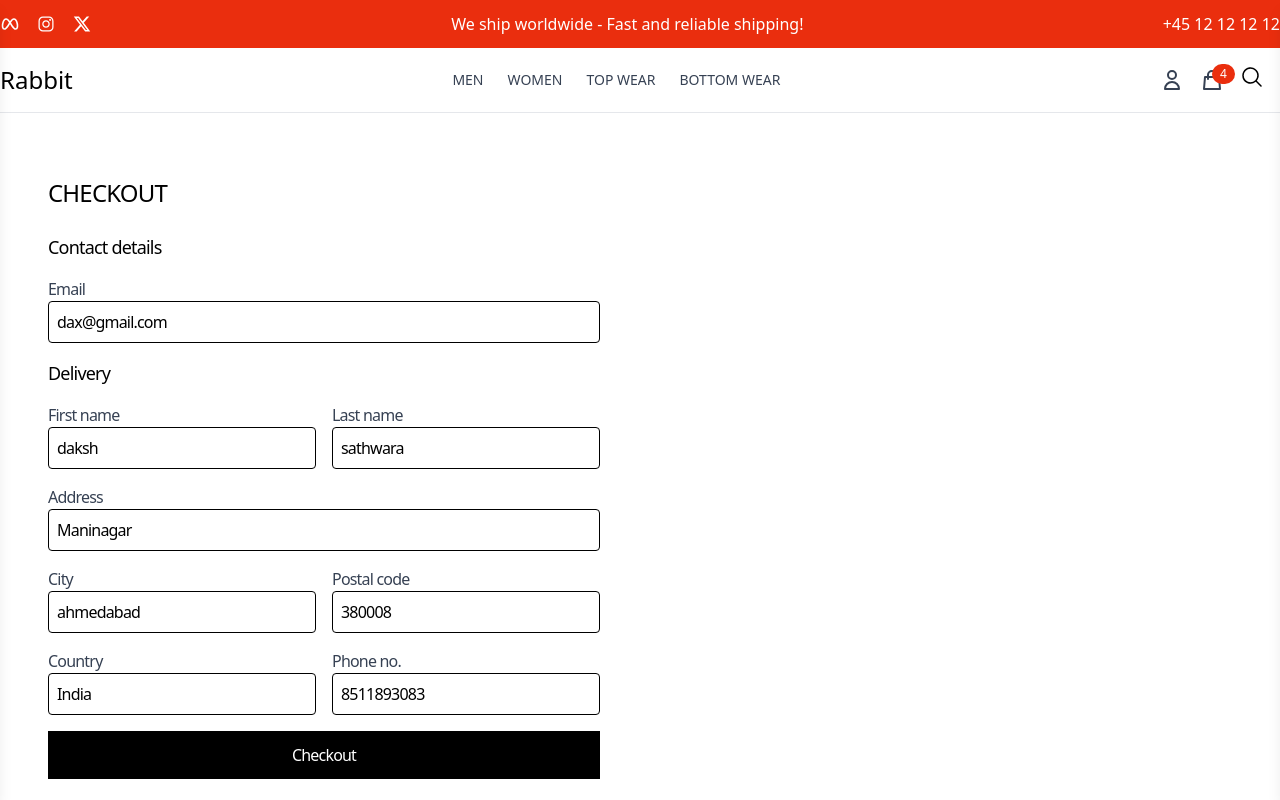
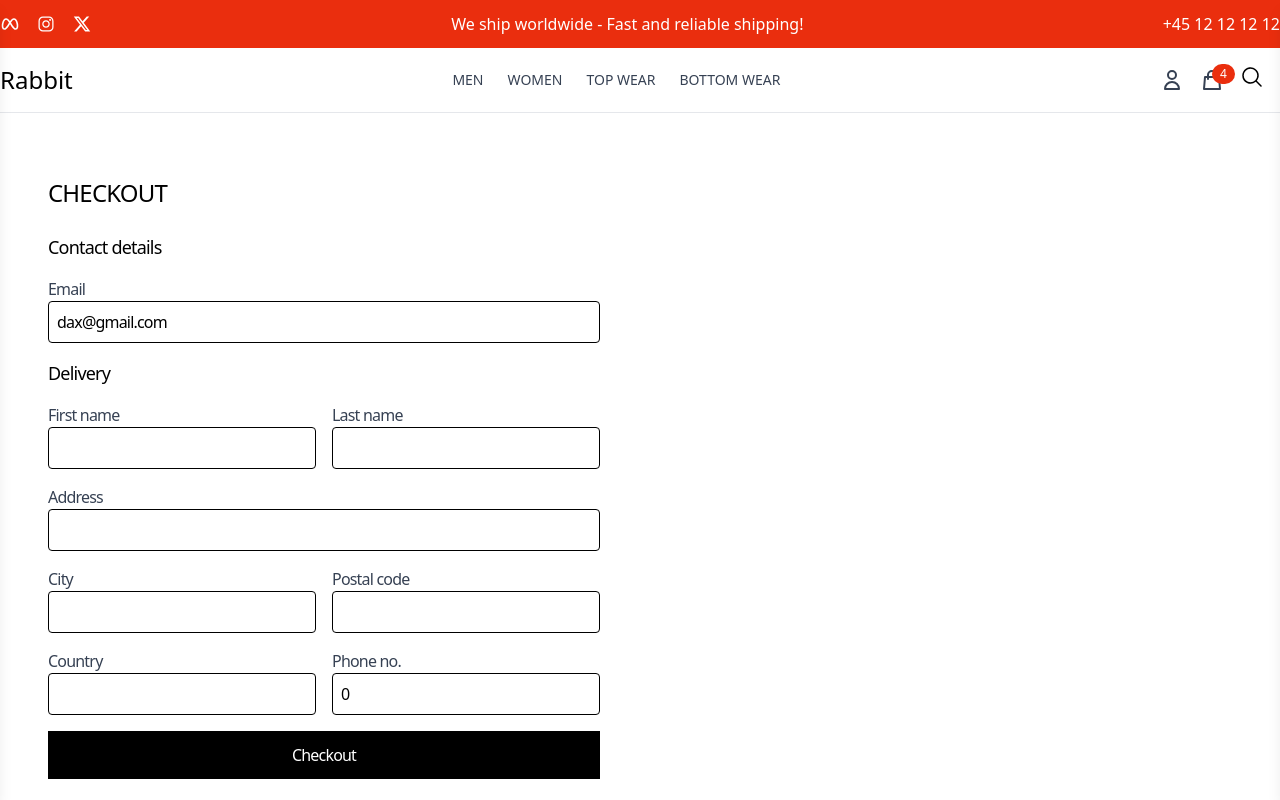
Before and after one commit to daksh8511/ecommerce, a React (Vite) app in the folder frontend/: page /checkout in a window 1280 px wide. Shown: the top 800 px of the page. Built offline with nearby package versions, Linux system fonts and the light colour scheme.

Commit message:
paypal integration pending

```diff
--- a/frontend/package.json
+++ b/frontend/package.json
@@ -10,6 +10,7 @@
     "preview": "vite preview"
   },
   "dependencies": {
+    "@paypal/react-paypal-js": "^8.9.2",
     "@tailwindcss/vite": "^4.1.16",
     "react": "^19.1.1",
     "react-dom": "^19.1.1",
--- /dev/null
+++ b/frontend/src/component/Cart/PaypalButton.jsx
@@ -0,0 +1,15 @@
+import {PayPalButtons, PayPalScriptProvider} from '@paypal/react-paypal-js'
+
+const PaypalButton = ({amount, onSuccess, onError}) => {
+    return <PayPalScriptProvider options={{clientId : 'AcI0JVOndscnKbNhBkhfivoCteCCJ9IDF5K5KrAAxEZvKx4IBlp_dRtFRKivO6hV1zY3N4fq5ROE_QDe'}}>
+        <PayPalButtons createOrder={(data, actions) => {
+            return actions.order.create({
+                purchase_units : [{amount : amount}]
+            })
+        }} onApprove={(data, actions) => {
+            return actions.order.capture().then(onSuccess)
+        }} onError={onError}  ></PayPalButtons>
+    </PayPalScriptProvider>
+}
+
+export default PaypalButton
--- a/frontend/src/pages/Checkout.jsx
+++ b/frontend/src/pages/Checkout.jsx
@@ -1,45 +1,53 @@
 import React, { useState } from "react";
+import PaypalButton from "../component/Cart/PaypalButton";
 
 const Checkout = () => {
   const [shippingAddress, setShippingAddress] = useState({
-    firstName: "daksh",
-    lastName: "sathwara",
-    address: "Maninagar",
-    city: "ahmedabad",
-    postalCode: "380008",
-    country: "India",
-    phone_number: 8511893083,
+    firstName: "",
+    lastName: "",
+    address: "",
+    city: "",
+    postalCode: "",
+    country: "",
+    phone_number: 0,
   });
 
   const [checkoutid, setCheckoutud] = useState("");
 
-  const cart = [
-    {
-      products: [
-        {
-          id: 1,
-          name: "Stylish jacket",
-          color: "Black",
-          sie: "M",
-          price: 120,
-          image: "https://picsum.photos/150?random=1",
-        },
-        {
-          id: 2,
-          name: "Casual sneakers",
-          color: "Yellow",
-          sie: "S",
-          price: 150,
-          image: "https://picsum.photos/150?random=2",
-        },
-      ],
-      totalPrice: 270,
-    },
-  ];
+  // const cart = [
+  //   {
+  //     products: [
+  //       {
+  //         id: 1,
+  //         name: "Stylish jacket",
+  //         color: "Black",
+  //         sie: "M",
+  //         price: 120,
+  //         image: "https://picsum.photos/150?random=1",
+  //       },
+  //       {
+  //         id: 2,
+  //         name: "Casual sneakers",
+  //         color: "Yellow",
+  //         sie: "S",
+  //         price: 150,
+  //         image: "https://picsum.photos/150?random=2",
+  //       },
+  //     ],
+  //     totalPrice: 270,
+  //   },
+  // ];
+
+  const handlePaymentSuccess = (details) => {
+    console.log('detials : ', details)
+    NavigationHistoryEntry('/order-confirmation ')
+  }
+
   const handleCreateCheckout = (e) => {
     e.preventDefault();
     setCheckoutud(124)
   }
+
   return (
     <div className="grid grid-cols-1 lg:grid-cols-2 gap-8 max-w-7xl mx-auto py-10 px-6 tracking-tighter">
       {/* left section */}
@@ -176,7 +184,11 @@ const Checkout = () => {
                 Checkout
               </button>
             ) : (
-              <h2>Pay with paypal</h2>
+              <>
+               <h2>Pay with paypal</h2>
+              <PaypalButton amount={100} onSuccess={handlePaymentSuccess} onError={() => alert('Payment failed. try again')} />
+              </>
+
             )}
           </div>
         </form>
```
Also changed, not shown: 1 other file (tests, documents, lock files or other folders).
